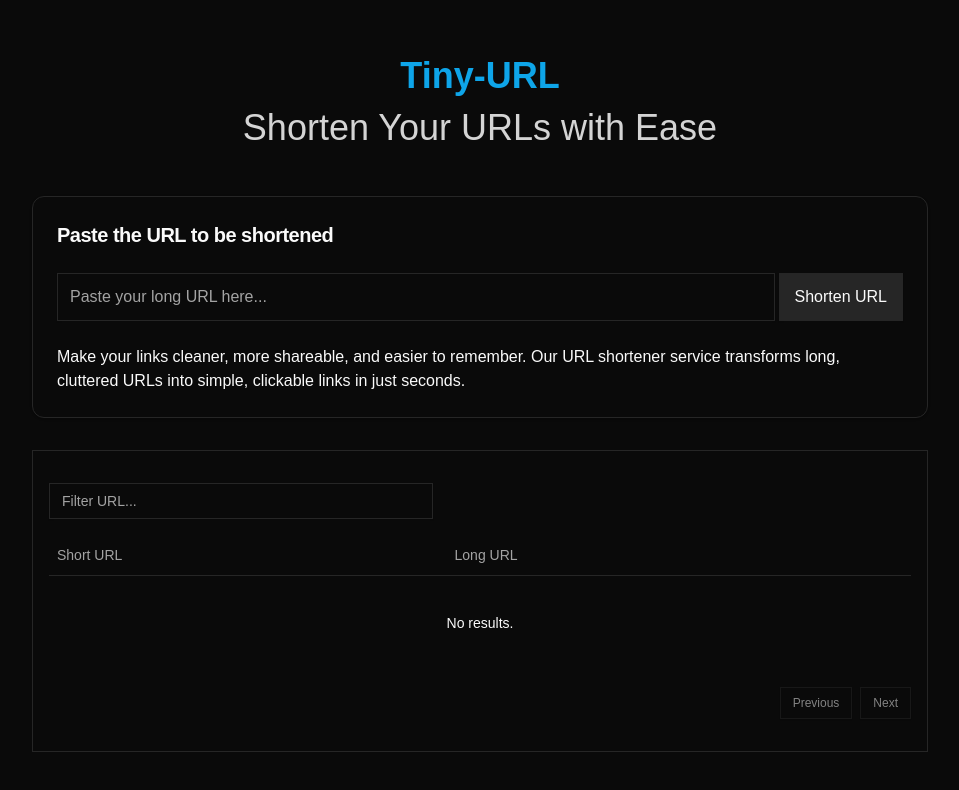
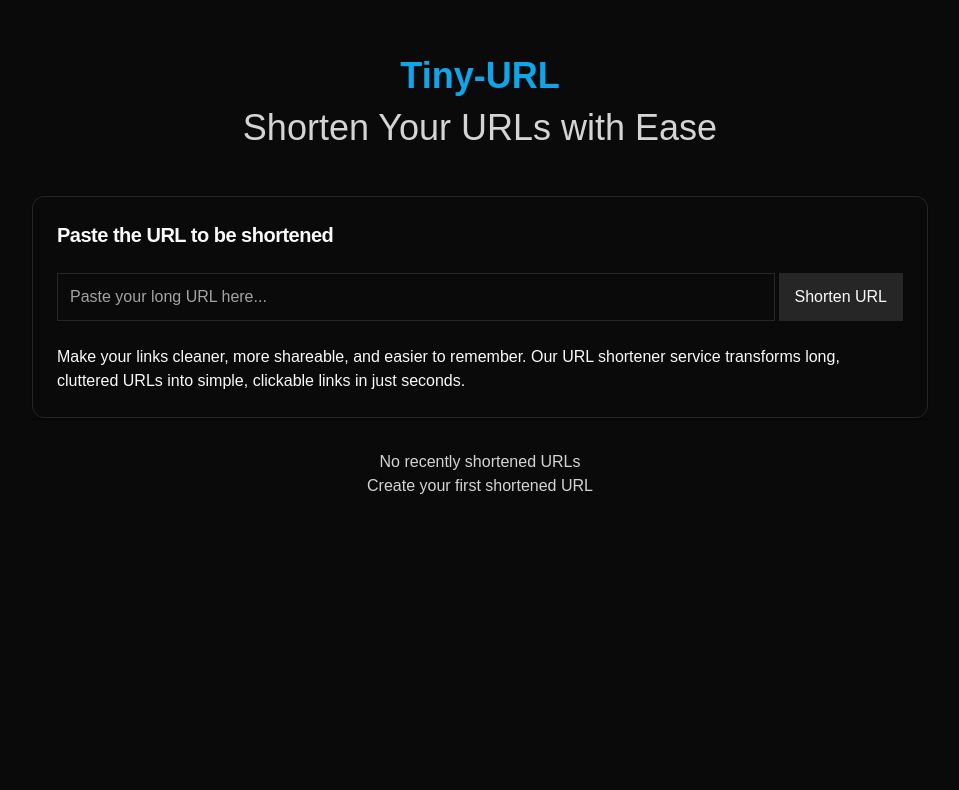
Before and after one commit to Kei-K23/tiny-url, a Next.js app: page / in a window 1280 px wide. Shown: the top 790 px of the page, without its empty margins (160-1119 px from the left). Built offline with nearby package versions, Linux system fonts and the light colour scheme.

Commit message:
Setup filter to data table

```diff
--- a/src/app/globals.css
+++ b/src/app/globals.css
@@ -6,6 +6,37 @@
 html,
 :root {
   height: 100%;
+}
+
+::-webkit-scrollbar {
+  width: 12px;
+  /* width of the scrollbar */
+}
+
+::-webkit-scrollbar-track {
+  background: rgba(255, 255, 255, 0.2);
+  /* Semi-transparent background */
+  backdrop-filter: blur(5px);
+  /* Apply blur effect */
+  -webkit-backdrop-filter: blur(5px);
+  /* Apply blur effect for Safari */
+  border-radius: 10px;
+  border: 1px solid rgba(255, 255, 255, 0.3);
+  /* Optional: Add a subtle border for more definition */
+}
+
+::-webkit-scrollbar-thumb {
+  background-color: #505050;
+  /* color of the scrollbar thumb */
+  border-radius: 20px;
+  /* roundness of the scrollbar thumb */
+  border: 0.5px solid #dcdcdc;
+  /* creates padding around the thumb */
+}
+
+::-webkit-scrollbar-thumb:hover {
+  background: #555;
+  /* color of the scrollbar thumb when hovered */
 }
 
 body {
--- a/src/components/copy-shortened-url.tsx
+++ b/src/components/copy-shortened-url.tsx
@@ -15,6 +15,7 @@
   TooltipProvider,
   TooltipTrigger,
 } from "@/components/ui/tooltip";
+import Link from "next/link";
 
 type CopyShortenedUrlProps = {
   shortURL: string;
@@ -75,7 +76,12 @@
             </Tooltip>
           </TooltipProvider>
         </form>
-        <p className="mt-4">Long URL: {longURL}</p>
+        <div className="mt-4">
+          Long URL:{" "}
+          <Link href={longURL} className="hover:underline">
+            {longURL}
+          </Link>
+        </div>
       </CardContent>
       <CardFooter>
         <Button
@@ -83,6 +89,7 @@
             setLongURL("");
             setShortURL("");
           }}
+          className="h-full text-sm md:text-[16px]"
         >
           Shorten another URL
         </Button>
--- a/src/components/create-shorten-url.tsx
+++ b/src/components/create-shorten-url.tsx
@@ -10,17 +10,21 @@
 } from "@/components/ui/card";
 import { useToast } from "@/hooks/use-toast";
 import { setStorageItems } from "@/lib/storage";
+import { URLMapping } from "@/type";
 
 type CreateShortenUrlProps = {
   longURL: string;
+  storedData: URLMapping[];
   setLongURL: React.Dispatch<React.SetStateAction<string>>;
   setShortURL: React.Dispatch<React.SetStateAction<string>>;
+  setStoredData: React.Dispatch<React.SetStateAction<URLMapping[]>>;
 };
 
 export default function CreateShortenUrl({
   longURL,
   setLongURL,
   setShortURL,
+  setStoredData,
 }: CreateShortenUrlProps) {
   // Define basic loading and error state (I use manual way because this project is quite small to use other data fetching and state management tools)
 
@@ -49,7 +53,9 @@
     if (res.ok && json.data) {
       setShortURL(json.data.shortUrl);
       setIsLoading(false);
-      setStorageItems("tiny_url_shortened", json.data);
+
+      setStorageItems("tiny_url_shortened", json.data); // Update in the localStorage
+      setStoredData((prev) => [...prev, json.data]); // Update the state of table
       return;
     } else {
       // Response have error
--- a/src/components/home-screen.tsx
+++ b/src/components/home-screen.tsx
@@ -29,8 +29,10 @@
       {shortURL === "" && (
         <CreateShortenUrl
           longURL={longURL}
+          storedData={storedData}
           setLongURL={setLongURL}
           setShortURL={setShortURL}
+          setStoredData={setStoredData}
         />
       )}
       {shortURL !== "" && (
@@ -41,7 +43,14 @@
           setShortURL={setShortURL}
         />
       )}
-      <DataTable columns={columns} data={storedData} />
+      {storedData.length > 0 ? (
+        <DataTable columns={columns} data={storedData} />
+      ) : (
+        <div className="mt-8 text-center text-neutral-300">
+          <p>No recently shortened URLs</p>
+          <p>Create your first shortened URL</p>
+        </div>
+      )}
     </main>
   );
 }
```
